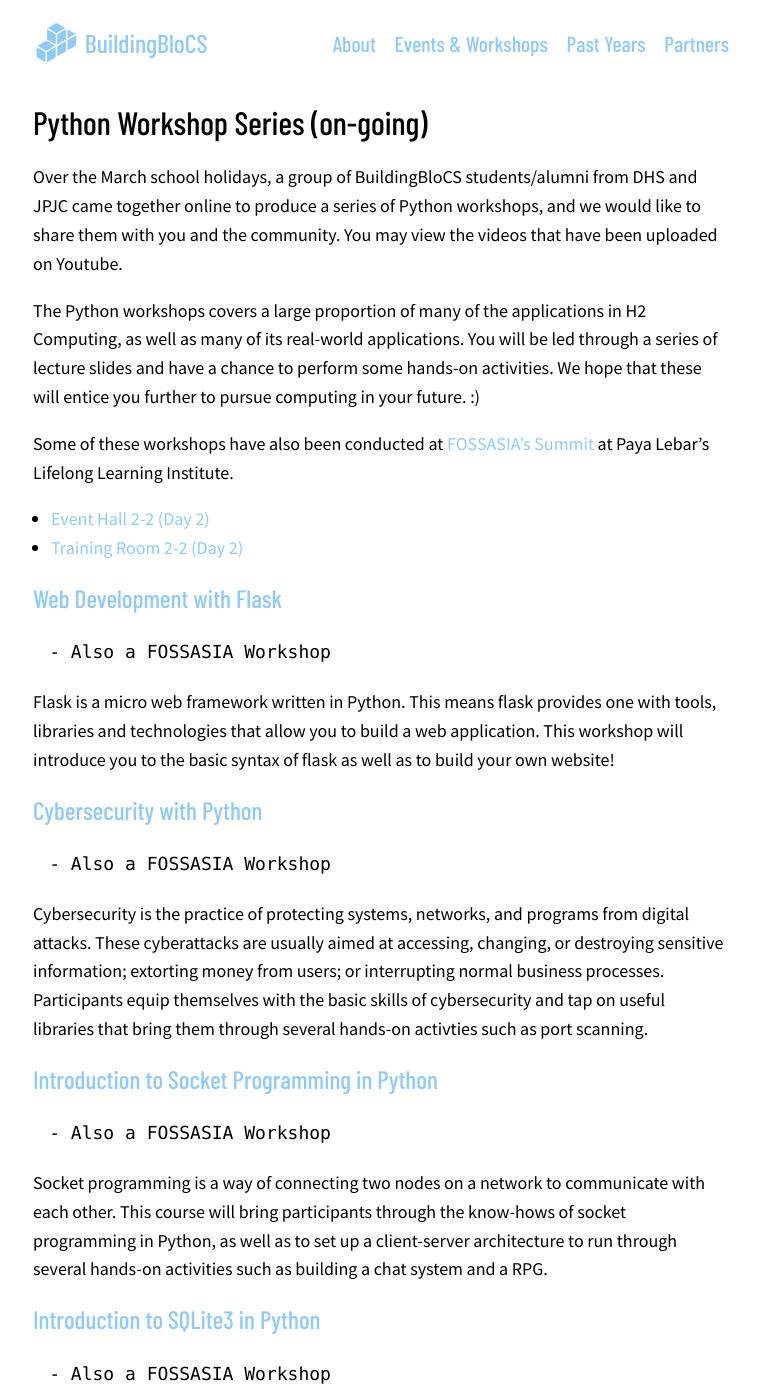
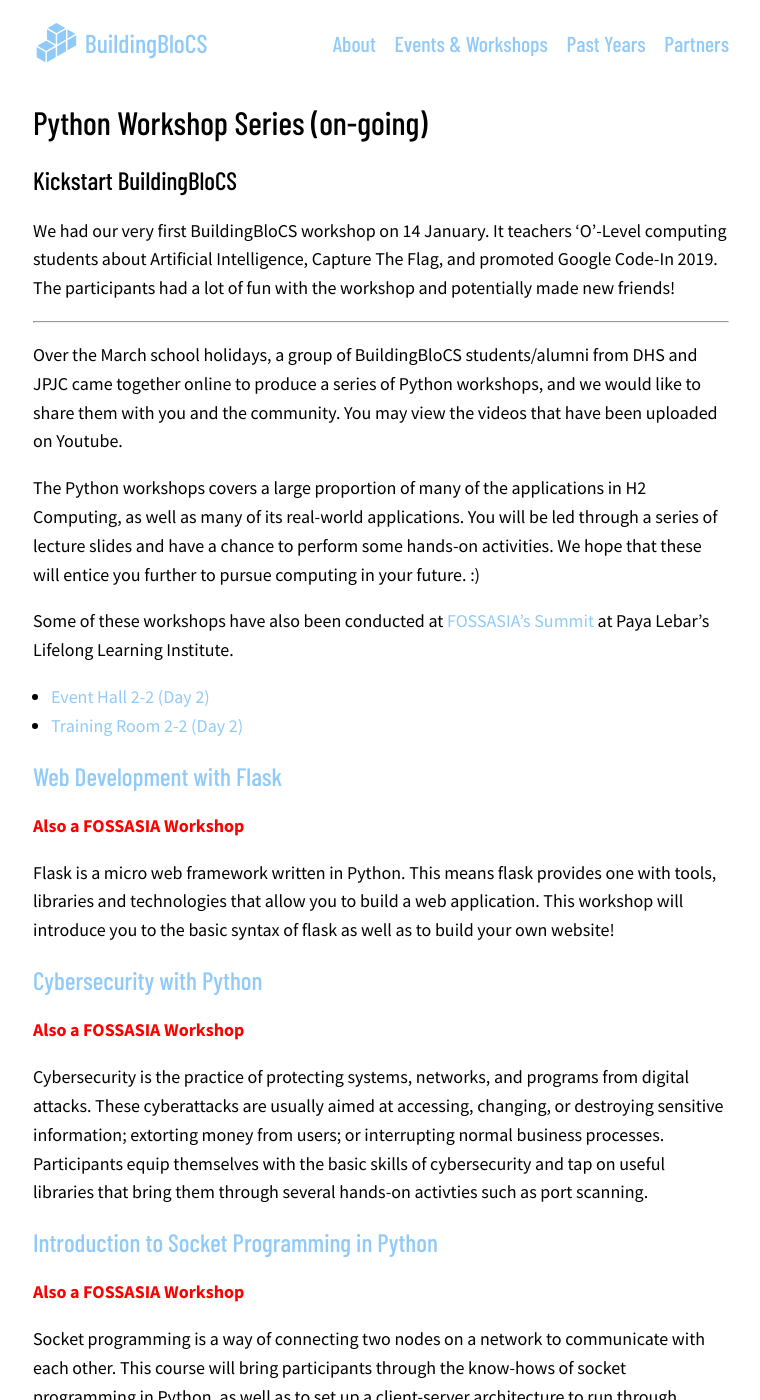
Before and after one commit to buildingblocs/2020, a Jekyll site: the page built from pre-event/workshop/index.md, in a window 1280 px wide and 1400 px high. Shown: the whole window, without its empty margins (259-1019 px from the left). Built offline with Jekyll 4.4.1, drawn with Linux system fonts in a browser that asks for light colours; some web fonts are replaced; our own code applies the rules of GitHub Pages for plain Markdown files; some of the changed text lies outside the part shown.

Commit message:
Added workshop and changed color

````diff
--- a/pre-event/workshop/index.md
+++ b/pre-event/workshop/index.md
@@ -3,6 +3,11 @@
 ---
 
 ## Python Workshop Series (on-going)
+
+### Kickstart BuildingBloCS
+We had our very first BuildingBloCS workshop on 14 January. It teachers 'O'-Level computing students about Artificial Intelligence, Capture The Flag, and promoted Google Code-In 2019. The participants had a lot of fun with the workshop and potentially made new friends!
+
+<hr/>
 
 Over the March school holidays, a group of BuildingBloCS students/alumni from DHS and JPJC came together online to produce a series of Python workshops, and we would like to share them with you and the community. You may view the videos that have been uploaded on Youtube.
 
@@ -14,27 +19,27 @@
 
 
 ### [Web Development with Flask](https://youtu.be/074b8o15Vnc)
-```diff
-- Also a FOSSASIA Workshop
-```
+
+**Also a FOSSASIA Workshop**{: style="color: red;" }
+
 Flask is a micro web framework written in Python. This means flask provides one with tools, libraries and technologies that allow you to build a web application. This workshop will introduce you to the basic syntax of flask as well as to build your own website!
 
 ### [Cybersecurity with Python](https://youtu.be/P5ti4jgk7eQ)
-```diff
-- Also a FOSSASIA Workshop
-```
+
+**Also a FOSSASIA Workshop**{: style="color: red;" }
+
 Cybersecurity is the practice of protecting systems, networks, and programs from digital attacks. These cyberattacks are usually aimed at accessing, changing, or destroying sensitive information; extorting money from users; or interrupting normal business processes. Participants equip themselves with the basic skills of cybersecurity and tap on useful libraries that bring them through several hands-on activties such as port scanning.
 
 ### [Introduction to Socket Programming in Python](https://youtu.be/T248IPVosR4)
-```diff
-- Also a FOSSASIA Workshop
-```
+
+**Also a FOSSASIA Workshop**{: style="color: red;" }
+
 Socket programming is a way of connecting two nodes on a network to communicate with each other. This course will bring participants through the know-hows of socket programming in Python, as well as to set up a client-server architecture to run through several hands-on activities such as building a chat system and a RPG.
 
 ### [Introduction to SQLite3 in Python]()
-```diff
-- Also a FOSSASIA Workshop
-```
+
+**Also a FOSSASIA Workshop**{: style="color: red;" }
+
 Participants will learn about relational databases through SQLite, a self-contained, serverless, zero-configuration, transactional SQL database engine which is the most widely deployed database in the world. Both single and multi-table (with normalization) scenarios will be covered. Participants will connect to SQLite using the Python sqlite3 standard library module to perform common operations. The course also brings participants through a hands-on activity to build a database.
 
 ### [Circuit Python Workshop](https://youtu.be/DsDeCd6VNj0)
````
